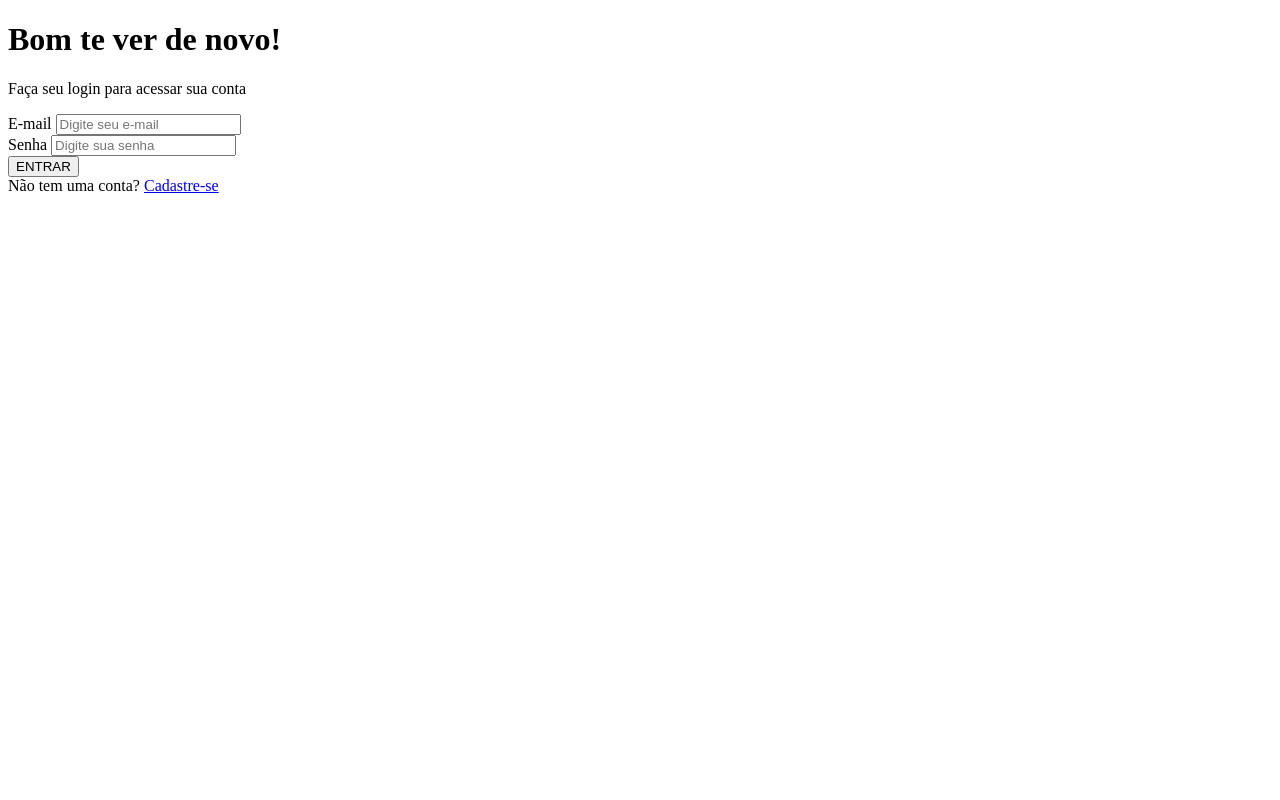
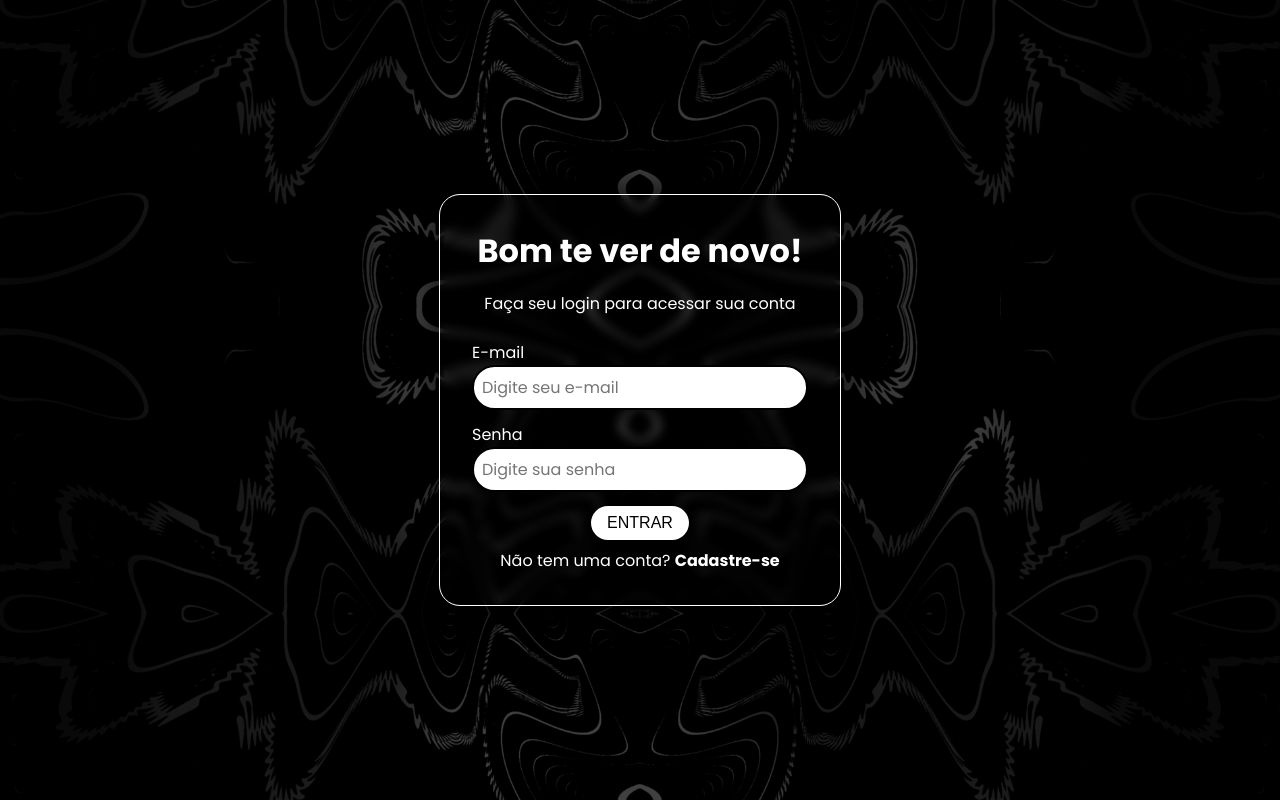
Before and after one commit to SilasDesenvolvimentos/Vertigo, a plain HTML site: page login/index.html in a window 1280 px wide. Drawn offline with Linux system fonts and the light colour scheme; the site is published under a folder, as on GitHub Pages, so addresses that start at the root find nothing.

Commit message:
Update index.html

```diff
--- a/login/index.html
+++ b/login/index.html
@@ -3,8 +3,7 @@
     <head>
         <meta charset="UTF-8" lang="pt-br">
         <meta name="viewport" content="width=device-width, initial-scale=1.0">
-        <link href="/style.css" rel="stylesheet">
-        <link href="/style.css" rel="stylesheet">
+        <link href="../style.css" rel="stylesheet">
         <title>
             Login
         </title>
@@ -44,10 +43,10 @@
 
             <div class="register">
                 Não tem uma conta?
-                <a href="/signup/index.html">Cadastre-se</a>
+                <a href="../signup/index.html">Cadastre-se</a>
             </div>
 
-            <script src="/usuarios.js"></script>
+            <script src="../usuarios.js"></script>
             <script src="login.js"></script>
         </div>
     </body>
```
